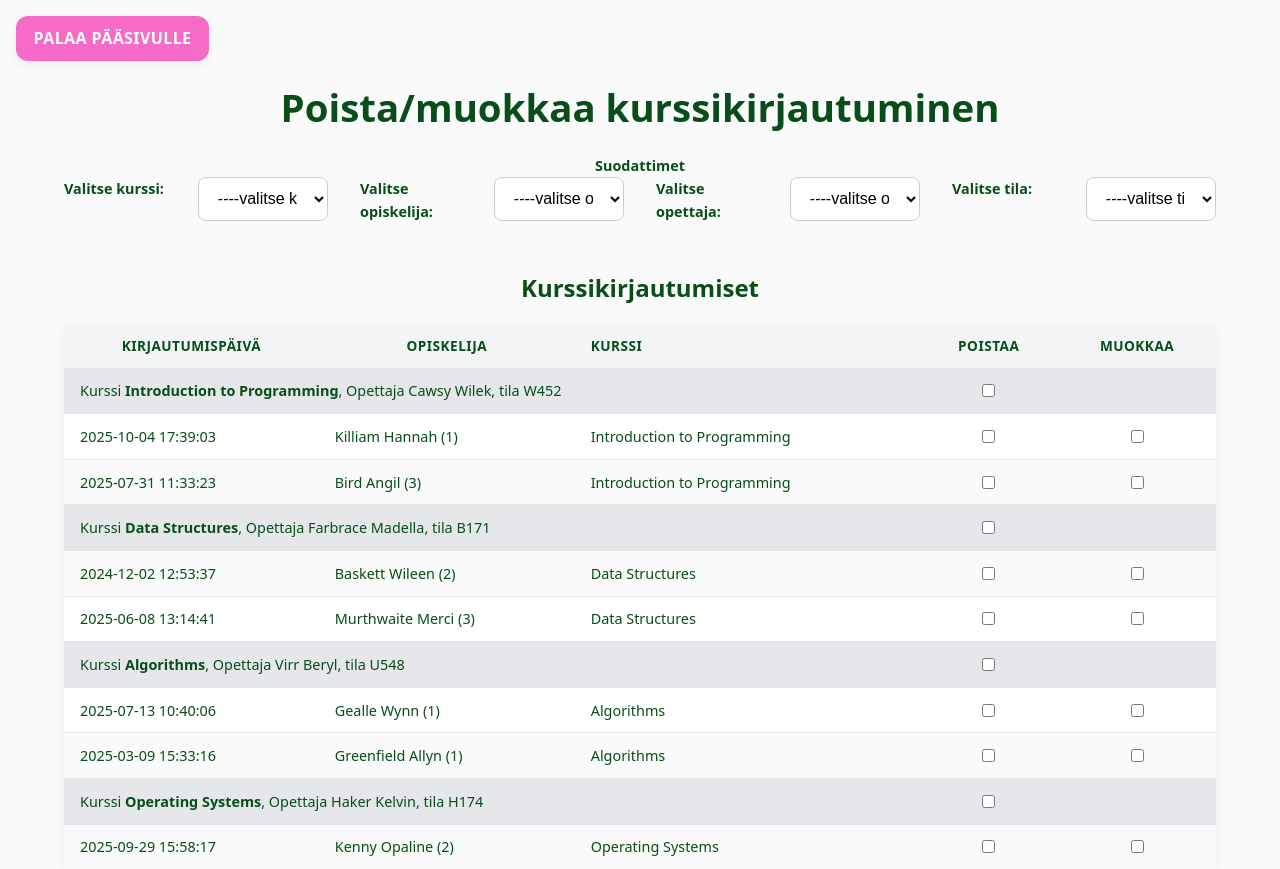
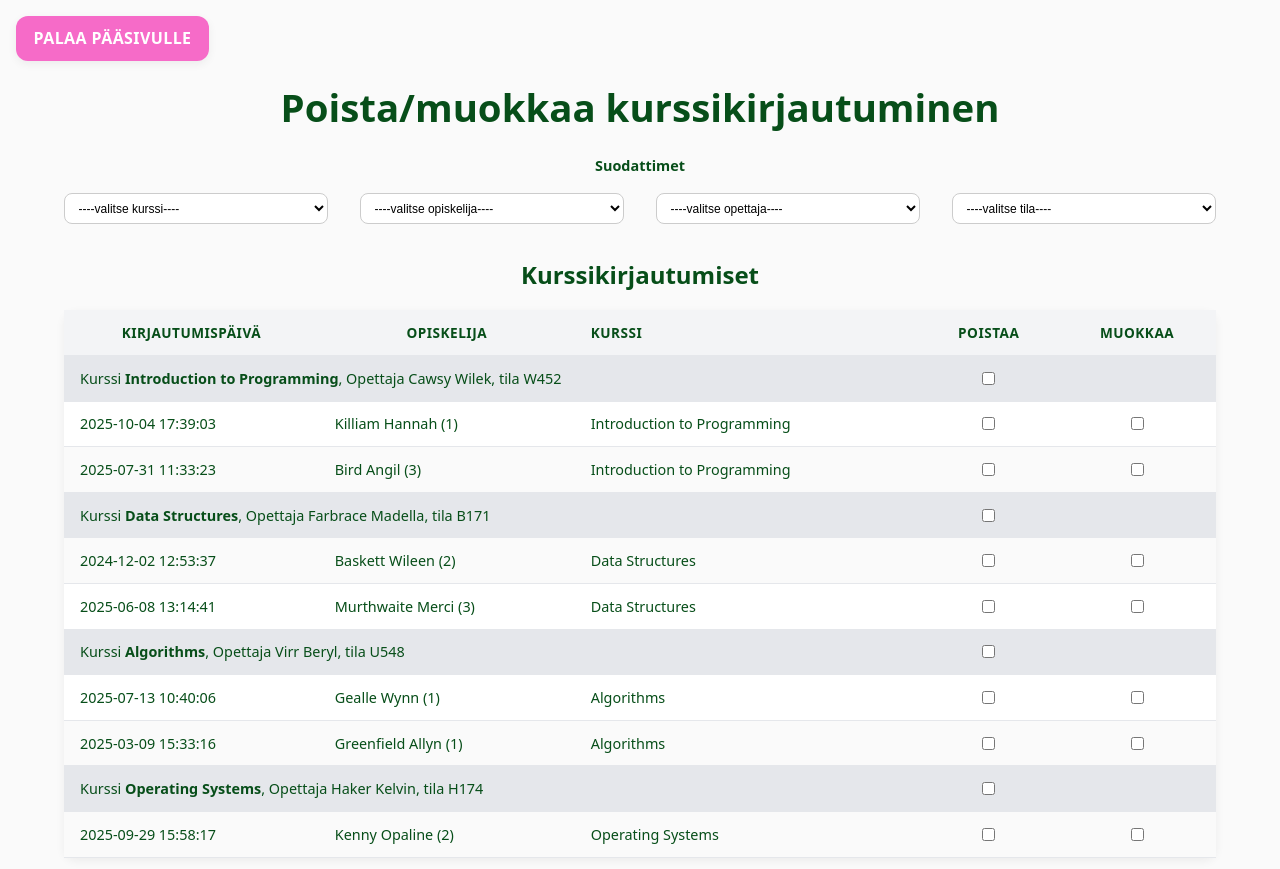
Before and after one commit to TAI-Kurssienhallinta-Ryhma2/kurssienhallinta, a PHP site: page /edit-delete-registration.php in a window 1280 px wide. Shown: the top 869 px of the page. Run offline with PHP 8.4, Linux system fonts and the light colour scheme; data comes from the database, SQL or seed files in the repository; data that the repository does not hold is empty.

Commit message:
Changed styles for filters

```diff
--- a/edit-delete-registration.php
+++ b/edit-delete-registration.php
@@ -81,9 +81,9 @@ if (isset($_GET['registration-id'])) {
     <div class="filters-wrapper">
         <h2>Suodattimet</h2>
         <div class="filters">
-            <label for="courses">Valitse kurssi:</label>
+            <!-- <label for="courses">Valitse kurssi:</label> -->
             <!-- Create list of all courses from the DB table "kurssit": -->
-            <select id="courses" name="courses">
+            <select id="courses" name="courses" class="filter-select">
                 <!-- The first line: -->
                 <option value="empty">----valitse kurssi----</option>
                 <?php
@@ -104,9 +104,9 @@ if (isset($_GET['registration-id'])) {
                 ?>
             </select>
 
-            <label for="students">Valitse opiskelija:</label>
+            <!-- <label for="students">Valitse opiskelija:</label> -->
             <!-- Create list of all students from the DB table "opiskelijat": -->
-            <select id="students" name="students">
+            <select id="students" name="students" class="filter-select">
                 <!-- The first line: -->
                 <option value="empty">----valitse opiskelija----</option>
                 <?php
@@ -127,9 +127,9 @@ if (isset($_GET['registration-id'])) {
                 ?>
             </select>
 
-            <label for="teachers">Valitse opettaja:</label>
+            <!-- <label for="teachers">Valitse opettaja:</label> -->
             <!-- Create list of all teachers from the DB table "opettajat": -->
-            <select id="teachers" name="teachers">
+            <select id="teachers" name="teachers" class="filter-select">
                 <!-- The first line: -->
                 <option value="empty">----valitse opettaja----</option>
                 <?php
@@ -150,9 +150,9 @@ if (isset($_GET['registration-id'])) {
                 ?>
             </select>
 
-            <label for="auditories">Valitse tila:</label>
+            <!-- <label for="auditories">Valitse tila:</label> -->
             <!-- Create list of all auditories from the DB table "tilat": -->
-            <select id="auditories" name="auditories">
+            <select id="auditories" name="auditories" class="filter-select">
                 <!-- The first line: -->
                 <option value="empty">----valitse tila----</option>
                 <?php
--- a/style.css
+++ b/style.css
@@ -492,7 +492,7 @@ select#auditories {
 .filters-wrapper h2,
 .filters-wrapper label {
   font-size: clamp(0.7rem, 1.5vw, 0.9rem);
-  margin: 0;
+  /* margin: 0; */
 }
 
 .table-column-center,
@@ -531,3 +531,12 @@ select#auditories {
 .pagination-list-item-link {
   padding: 0.3rem 0.3rem;
 }
+
+select#students.filter-select,
+select#teachers.filter-select,
+select#courses.filter-select,
+select#auditories.filter-select{
+  margin: 0;
+  font-size: 0.75rem;
+  padding: 0.4rem 0.6rem;
+}
```
